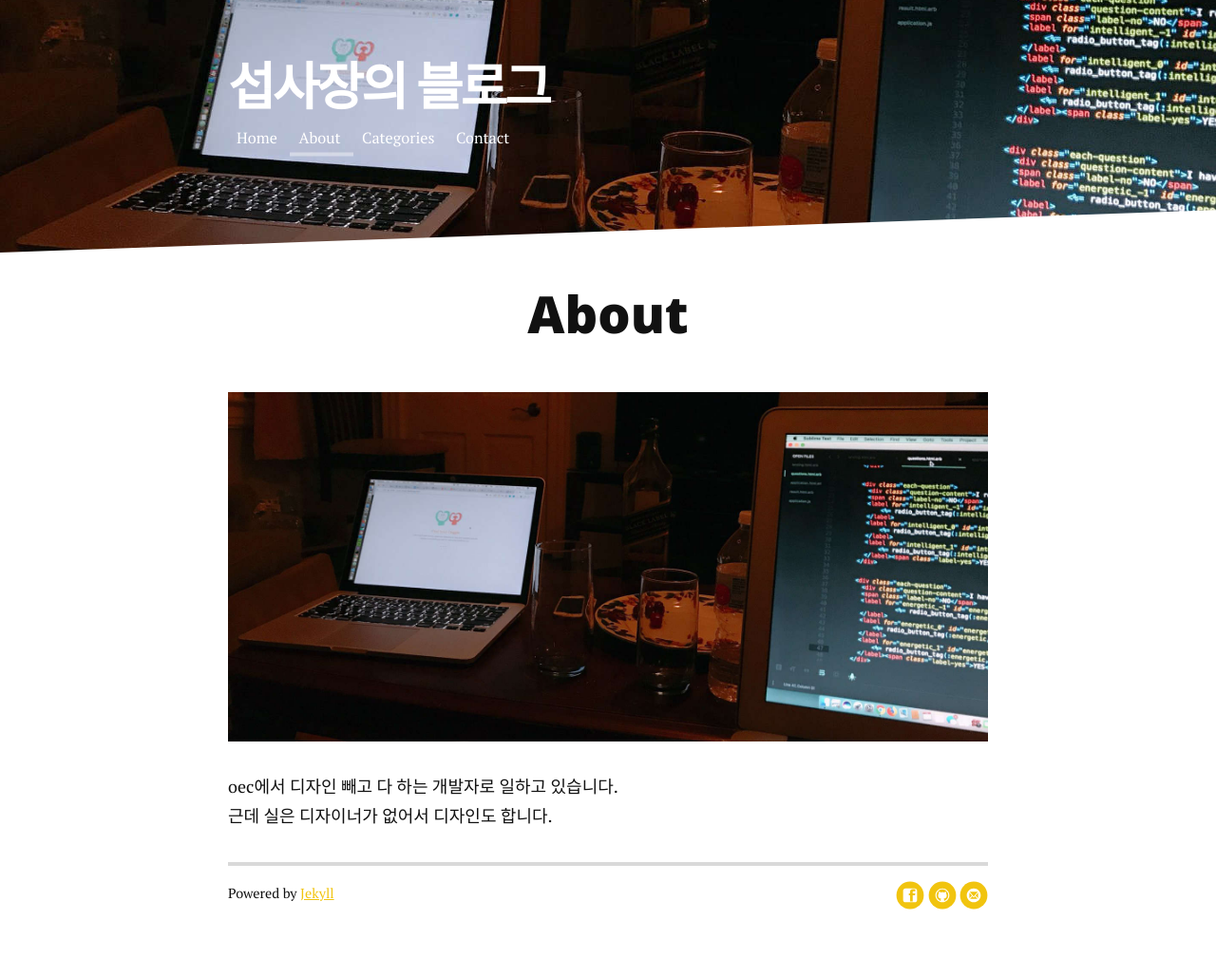
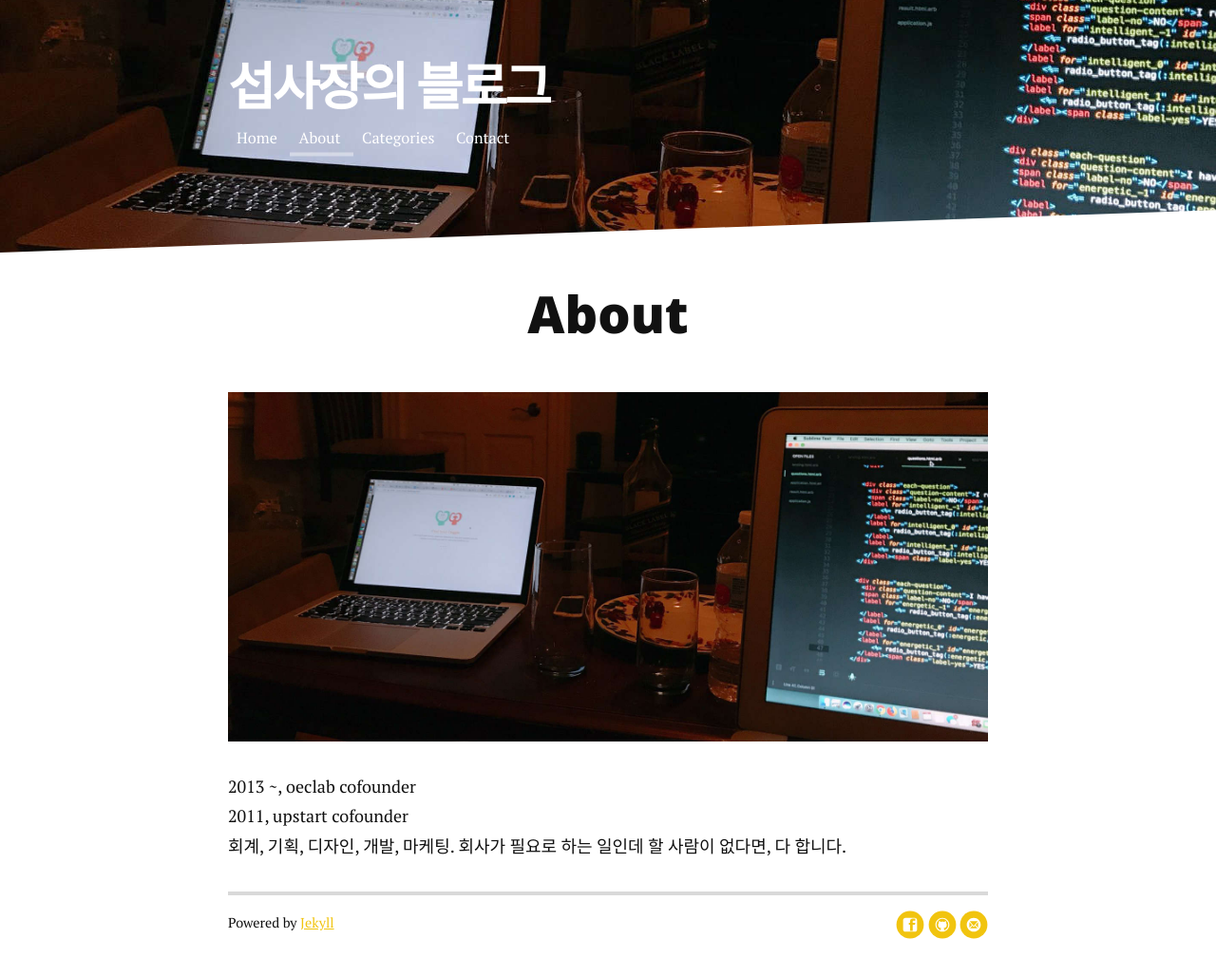
Before and after one commit to jeesub/jeesub.github.io, a Jekyll site: the page built from about.md, in a window 1280 px wide. Shown: the whole page at 95% size. Built offline with Jekyll 4.4.1, drawn with Linux system fonts in a browser that asks for light colours; nearby versions of some CDN libraries; before the commit the page ends 997 px from its top, so only the background shows below that.

Commit message:
update about, contact

```diff
--- a/_config.yml
+++ b/_config.yml
@@ -25,7 +25,7 @@ social:
    github: jeesub
    twitter:
    facebook: jeesub.brad.lee
-   email: lee@oeclab.com
+   email: blindschokolade@gmail.com
 
 google_analytics: "UA-106476938-1"
 timezone: Asia/Seoul
--- a/about.md
+++ b/about.md
@@ -6,6 +6,7 @@ title: About
 <div class="post">
 	<h1 class="pageTitle">About</h1>
 	<img src="{{ '/assets/img/background-image.jpg' | prepend: site.baseurl }}" alt="">
-	oec에서 디자인 빼고 다 하는 개발자로 일하고 있습니다.<br>
-	근데 실은 디자이너가 없어서 디자인도 합니다.
+	2013 ~, oeclab cofounder<br />
+	2011, upstart cofounder<br />
+	회계, 기획, 디자인, 개발, 마케팅. 회사가 필요로 하는 일인데 할 사람이 없다면, 다 합니다.
 </div>
```
Also changed, not shown: contact.md (+3 -3 lines).
